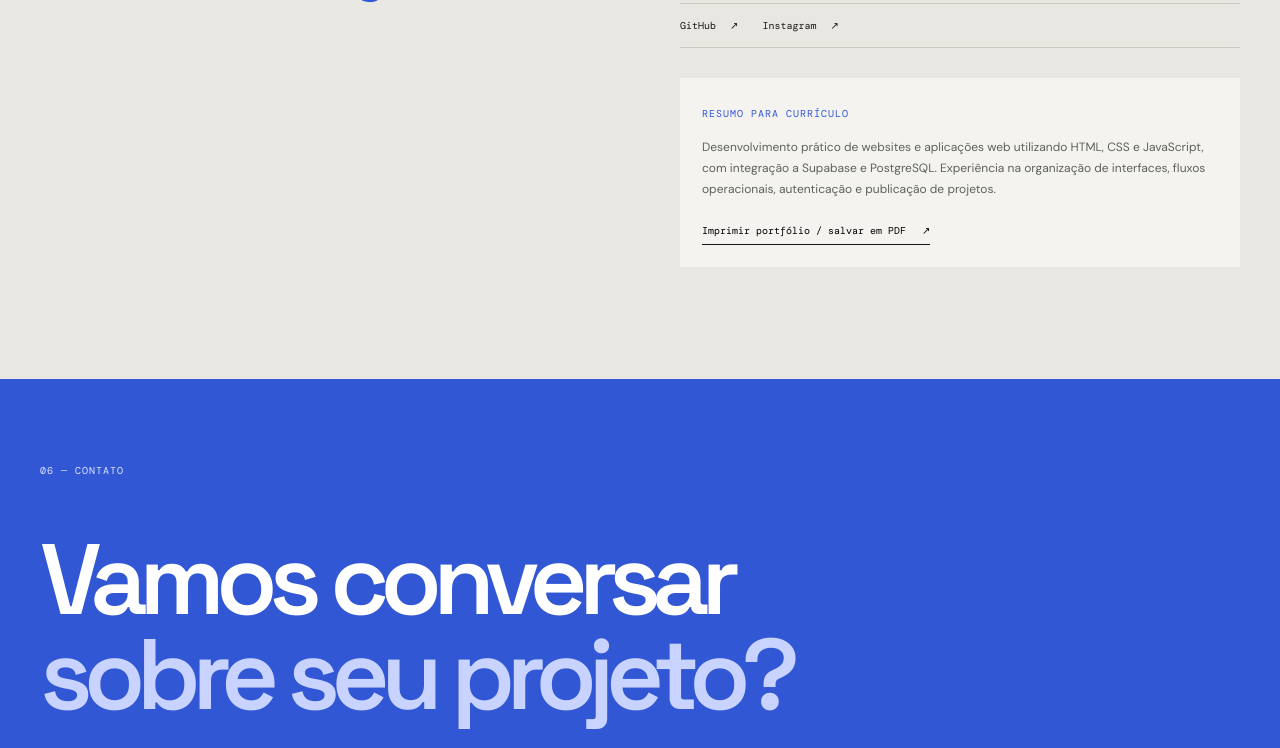
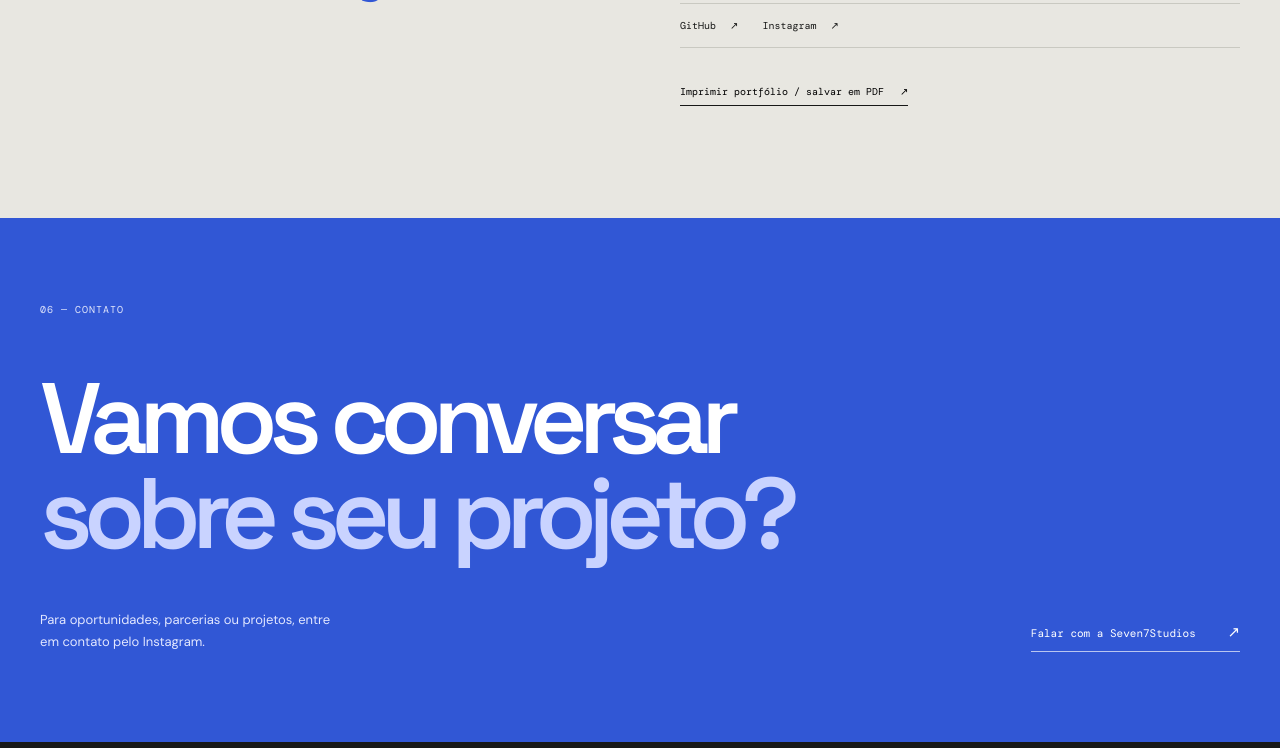
Before and after one commit to igorlincon392/seven7studios, a plain HTML site: page index.html in a window 1280 px wide. Shown: the part 4238-4986 px from the top of the page. Drawn offline with nearby package versions, Linux system fonts and the light colour scheme.

Commit message:
Remove resume summary from portfolio

```diff
--- a/index.html
+++ b/index.html
@@ -178,11 +178,7 @@
             <a href="https://github.com/igorlincon392" target="_blank" rel="noopener noreferrer">GitHub <span>↗</span></a>
             <a href="https://www.instagram.com/seven7studios_/" target="_blank" rel="noopener noreferrer">Instagram <span>↗</span></a>
           </div>
-          <div class="resume">
-            <span class="eyebrow">RESUMO PARA CURRÍCULO</span>
-            <p>Desenvolvimento prático de websites e aplicações web utilizando HTML, CSS e JavaScript, com integração a Supabase e PostgreSQL. Experiência na organização de interfaces, fluxos operacionais, autenticação e publicação de projetos.</p>
-            <button class="print-button" id="print-page" type="button">Imprimir portfólio / salvar em PDF <span aria-hidden="true">↗</span></button>
-          </div>
+          <button class="print-button" id="print-page" type="button">Imprimir portfólio / salvar em PDF <span aria-hidden="true">↗</span></button>
         </div>
       </div>
     </section>
```
